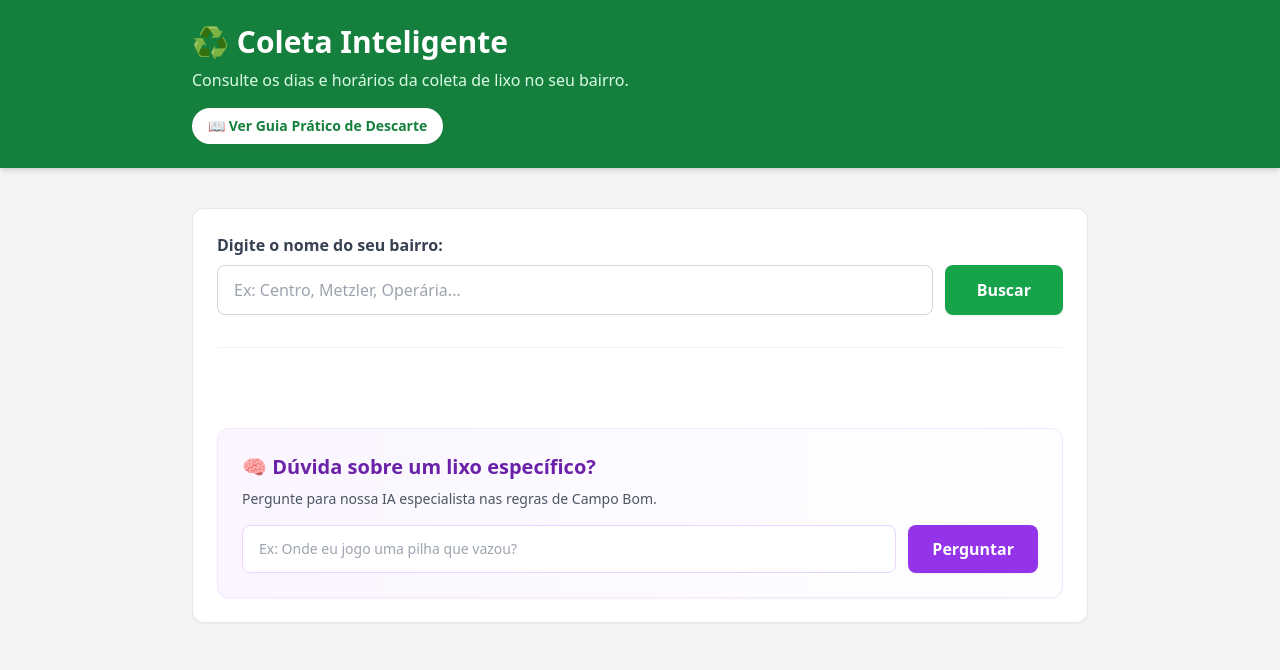
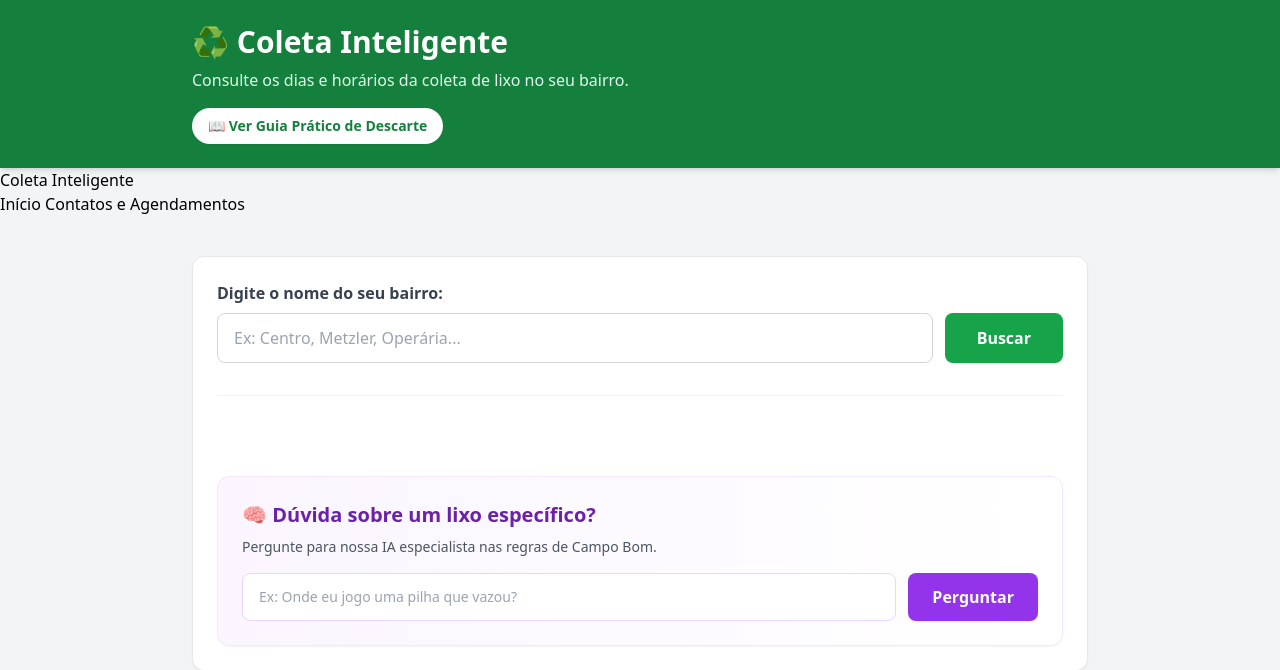
Before and after one commit to riahsander/Portal-Interativo-de-Coleta-Inteligente, a Flask app: page / in a window 1280 px wide. Shown: the top 670 px of the page. Run offline with Flask 3, Linux system fonts and the light colour scheme; some libraries are stand-ins or nearby versions.

Commit message:
Add: página de contatos atualizada

```diff
--- a/app.py
+++ b/app.py
@@ -231,6 +231,12 @@ def assistente_ia():
         print(f"Erro na integração com IA: {e}")
         return "<p class='text-red-500 text-sm mt-4'>Erro ao consultar a IA. Verifique sua chave de API ou conexão.</p>"
 
+
+@app.route('/contatos')
+def contatos():
+    return render_template('contatos.html')
+
+
 # --- INICIALIZAÇÃO DO SERVIDOR ---
 if __name__ == '__main__':
     init_db() # Garante que o banco exista sempre que o código rodar
--- a/templates/index.html
+++ b/templates/index.html
@@ -8,6 +8,7 @@
     <script src="https://unpkg.com/htmx.org@1.9.11"></script>
     <style>.htmx-indicator{display:none;} .htmx-request .htmx-indicator{display:block;} .htmx-request.htmx-indicator{display:block;}</style>
 </head>
+
 <body class="bg-gray-100 min-h-screen">
 
     <header class="bg-green-700 text-white p-6 shadow-md">
@@ -19,6 +20,15 @@
                 </a>
         </div>
     </header>
+    <nav class="navbar navbar-expand-lg navbar-dark bg-success">
+    <div class="container">
+        <a class="navbar-brand" href="/">Coleta Inteligente</a>
+        <div class="navbar-nav">
+            <a class="nav-link" href="/">Início</a>
+            <a class="nav-link" href="/contatos">Contatos e Agendamentos</a>
+        </div>
+    </div>
+    </nav>
 
     <main class="max-w-4xl mx-auto mt-10 p-6 bg-white rounded-xl shadow-sm border border-gray-200 mx-4">
 
```
Also changed, not shown: templates/contatos.html (added, +41 -0 lines).
